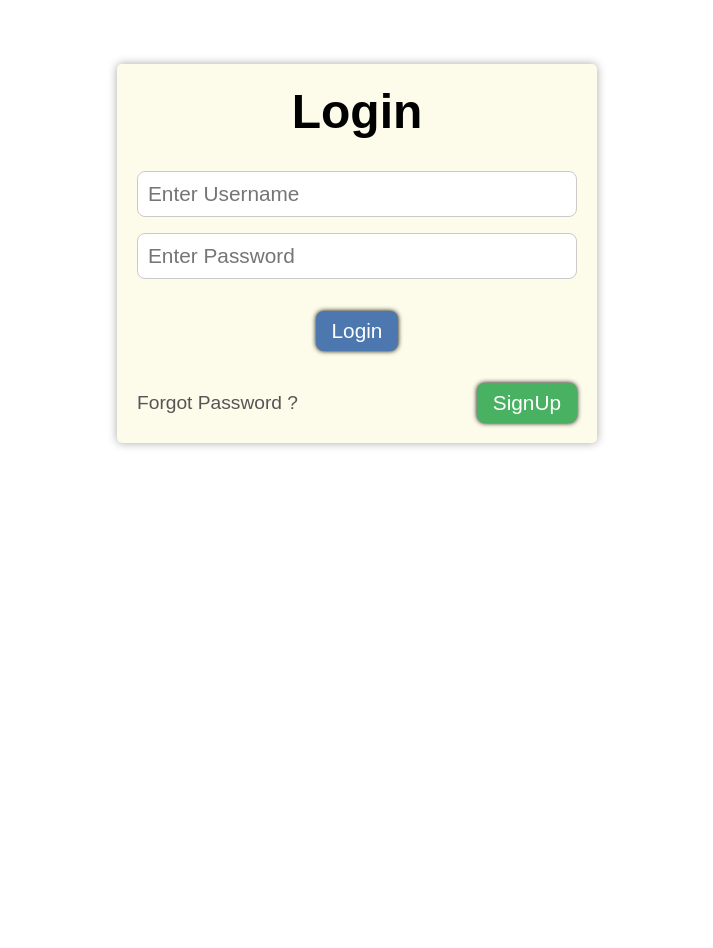
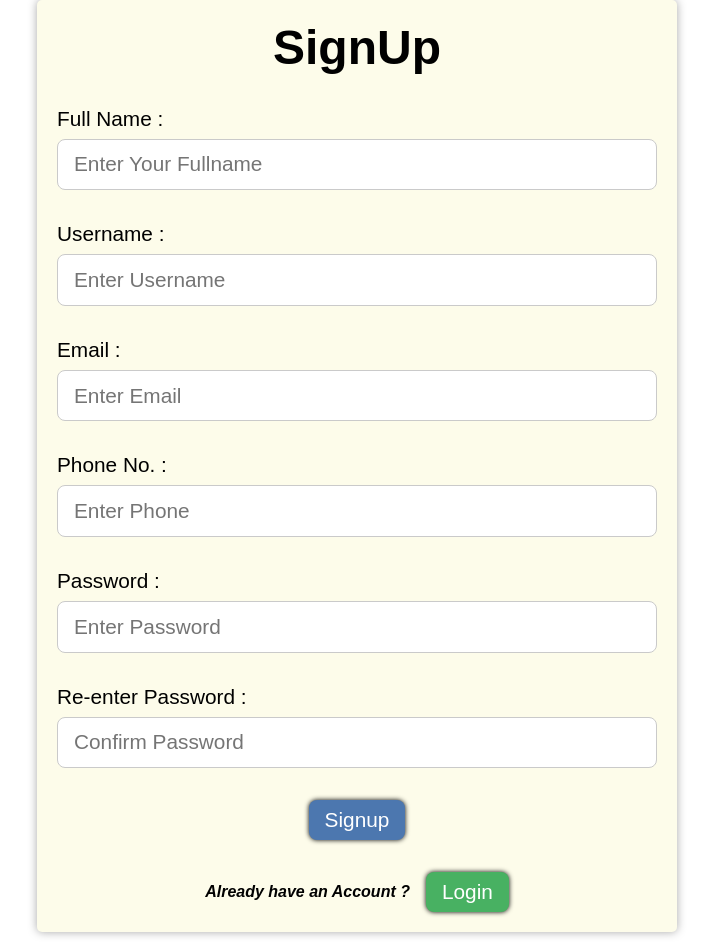
Before and after one commit to MrAalu/LibraryManagementSystem_MERN-with-Book-Recommendation-Algorithm, a React (Vite) app: page / in a window 1280 px wide. Shown: the part 79-1027 px from the top of the page, without its empty margins (283-996 px from the left). Before the commit the page ends 800 px from the top, so only its background shows below. Built offline with nearby package versions, Linux system fonts and the light colour scheme.

Commit message:
Signup Page Created

```diff
--- a/src/App.jsx
+++ b/src/App.jsx
@@ -2,13 +2,16 @@ import React from 'react'
 
 import Navbar from './Navbar'
 import Login from './login/Login'
+import Signup from './signup/Signup'
 
 const App = () => {
   return (
     <React.Fragment>
       <Navbar />
 
-      <Login></Login>
+      {/* <Login></Login> */}
+
+      <Signup></Signup>
     </React.Fragment>
   )
 }
--- /dev/null
+++ b/src/signup/Signup.jsx
@@ -0,0 +1,53 @@
+import React from 'react'
+
+import './signup.css'
+
+const Signup = () => {
+  return (
+    <div className='signup-maindiv'>
+      {/* TOP DIV */}
+      <div className='signup-upperdiv'>
+        <h1>SignUp</h1>
+      </div>
+
+      {/* MIDDLE DIV */}
+      <div className='signup-middlediv'>
+        <label htmlFor='fullnamefield'>Full Name : </label>
+        <input
+          type='text'
+          placeholder='Enter Your Fullname'
+          id='fullnamefield'
+        />
+
+        <label htmlFor='usernamefield'>Username : </label>
+        <input type='text' placeholder='Enter Username' id='usernamefield' />
+
+        <label htmlFor='emailfield'>Email : </label>
+        <input type='email' placeholder='Enter Email' id='emailfield' />
+
+        <label htmlFor='phonefield'>Phone No. : </label>
+        <input type='number' placeholder='Enter Phone' id='phonefield' />
+
+        <label htmlFor='passwordfield'>Password : </label>
+        <input type='text' placeholder='Enter Password' id='passwordfield' />
+
+        <label htmlFor='confirmpasswordfield'>Re-enter Password : </label>
+        <input
+          type='text'
+          placeholder='Confirm Password'
+          id='confirmpasswordfield'
+        />
+
+        <button>Signup</button>
+      </div>
+
+      {/* LOWER DIV */}
+      <div className='signup-lowerdiv'>
+        <p>Already have an Account ? </p>
+        <button>Login</button>
+      </div>
+    </div>
+  )
+}
+
+export default Signup
--- /dev/null
+++ b/src/signup/signup.css
@@ -0,0 +1,163 @@
+/* LOCAL CSS Variables */
+.signup-maindiv {
+  --color-login-button: #4c77af;
+  --color-login-button-hover: #6fa0e0;
+  --color-font-primary: black;
+  --color-font-secondary: white;
+
+  --color-faded: #555;
+  --color-faded-white: rgb(202, 202, 202);
+
+  --color-signup-button: rgb(72, 177, 98);
+  --color-signup-button-hover: rgb(99, 190, 148);
+
+  --color-background: rgb(253, 252, 234);
+}
+
+/* <-----------------------------------------------------------------> */
+
+/* Main DIV ko CSS */
+.signup-maindiv {
+  width: 100%;
+  max-width: 40rem;
+  margin: 1rem auto;
+  box-shadow: 0 0 10px rgb(168, 168, 168);
+  border-radius: 5px;
+  padding: 20px;
+  font-family: Arial, sans-serif;
+  background: var(--color-background);
+}
+
+/* Upper Div (signup text) ko CSS */
+.signup-upperdiv h1 {
+  text-align: center;
+  font-size: 3rem;
+}
+
+/* <-----------------------------------------------------------------> */
+
+/* Middle Div CSS */
+.signup-middlediv {
+  margin-top: 2rem;
+  text-align: center;
+}
+
+/* InputFields Labels CSS */
+.signup-middlediv label {
+  display: block;
+  font-size: 1.3rem;
+  text-align: left;
+  margin-top: 2rem;
+}
+
+/* Input Fields CSS (Username,Password) */
+.signup-middlediv input {
+  display: block;
+  width: 100%;
+  padding: 0.8rem 1rem;
+  margin-top: 0.5rem;
+  border: 1px solid var(--color-faded-white);
+  border-radius: 0.5rem;
+  font-size: 1.3rem;
+  text-align: left;
+}
+
+/* PhoneNumber Input Field ko UP/DOWN ARROW remove gareko  */
+input[type='number']::-webkit-inner-spin-button,
+input[type='number']::-webkit-outer-spin-button {
+  -webkit-appearance: none;
+  margin: 0;
+}
+
+/* signup Button CSS */
+.signup-middlediv button {
+  width: auto;
+  padding: 0.5rem 1rem;
+  margin-top: 2rem;
+  background-color: var(--color-login-button);
+  color: var(--color-font-secondary);
+  border: none;
+  border-radius: 0.5rem;
+  font-size: 1.3rem;
+  cursor: pointer;
+  box-shadow: 0px 0px 5px black;
+}
+
+/* signup Button HOVER Effect */
+.signup-middlediv button:hover {
+  background-color: var(--color-login-button-hover);
+}
+
+/* button CLICK huda Effect */
+button:active {
+  translate: 0 1px;
+}
+
+/* <-----------------------------------------------------------------> */
+
+/* Lower Div ko CSS (Forgot password && signup button) */
+.signup-lowerdiv {
+  display: flex;
+  width: auto;
+  justify-content: center;
+  align-items: center;
+  margin-top: 2rem;
+}
+
+/* 'Already have an Account' text CSS  */
+.signup-lowerdiv p {
+  font-weight: bold;
+  font-style: italic;
+  margin-right: 1rem;
+}
+
+/* Signup Button CSS */
+.signup-lowerdiv button {
+  padding: 0.5rem 1rem;
+  background-color: var(--color-signup-button);
+  color: var(--color-font-secondary);
+  border: none;
+  border-radius: 0.5rem;
+  font-size: 1.3rem;
+  cursor: pointer;
+  box-shadow: 0px 0px 5px black;
+}
+
+.signup-lowerdiv button:hover {
+  background-color: var(--color-signup-button-hover);
+  cursor: pointer;
+}
+
+/* <-----------------------------------------------------------------> */
+
+/* CSS for responsiveness */
+
+@media (max-width: 480px) {
+  /* Main DIV CSS */
+  .signup-maindiv {
+    margin: 5rem auto;
+  }
+
+  /* signup Text CSS */
+  .signup-upperdiv h1 {
+    font-size: 3rem;
+  }
+
+  /* Input Fields CSS */
+  .signup-middlediv input[type='text'] {
+    margin-bottom: 2rem;
+  }
+
+  /* signup Button CSS */
+  .signup-middlediv button {
+    margin-top: 1rem;
+  }
+
+  /* Lower Div CSS ( contains forgot password && signup) */
+  .signup-lowerdiv {
+    flex-direction: row;
+    justify-content: space-around;
+    align-items: center;
+    margin-top: 1.5rem;
+  }
+}
```
Also changed, not shown: todo.txt.
